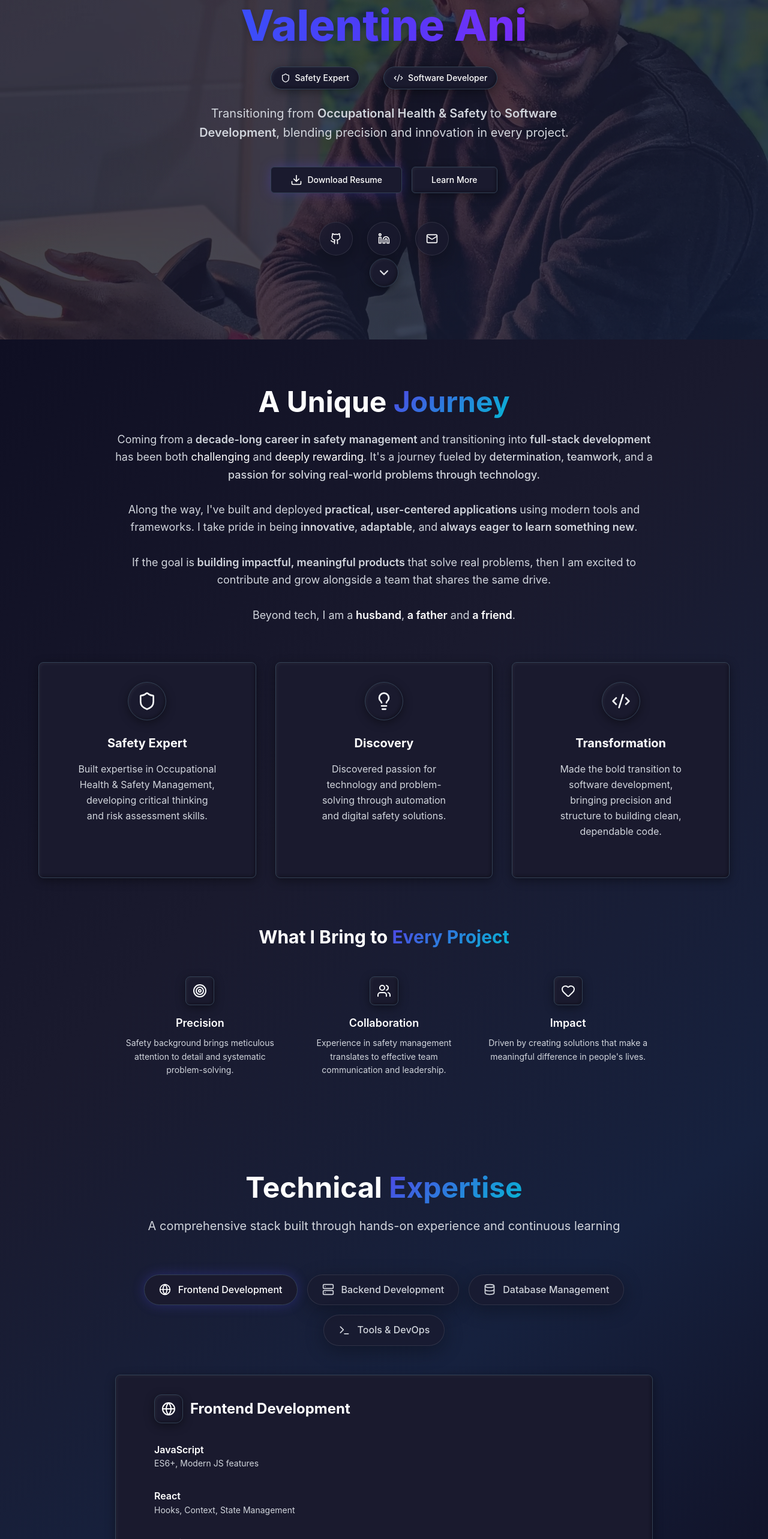
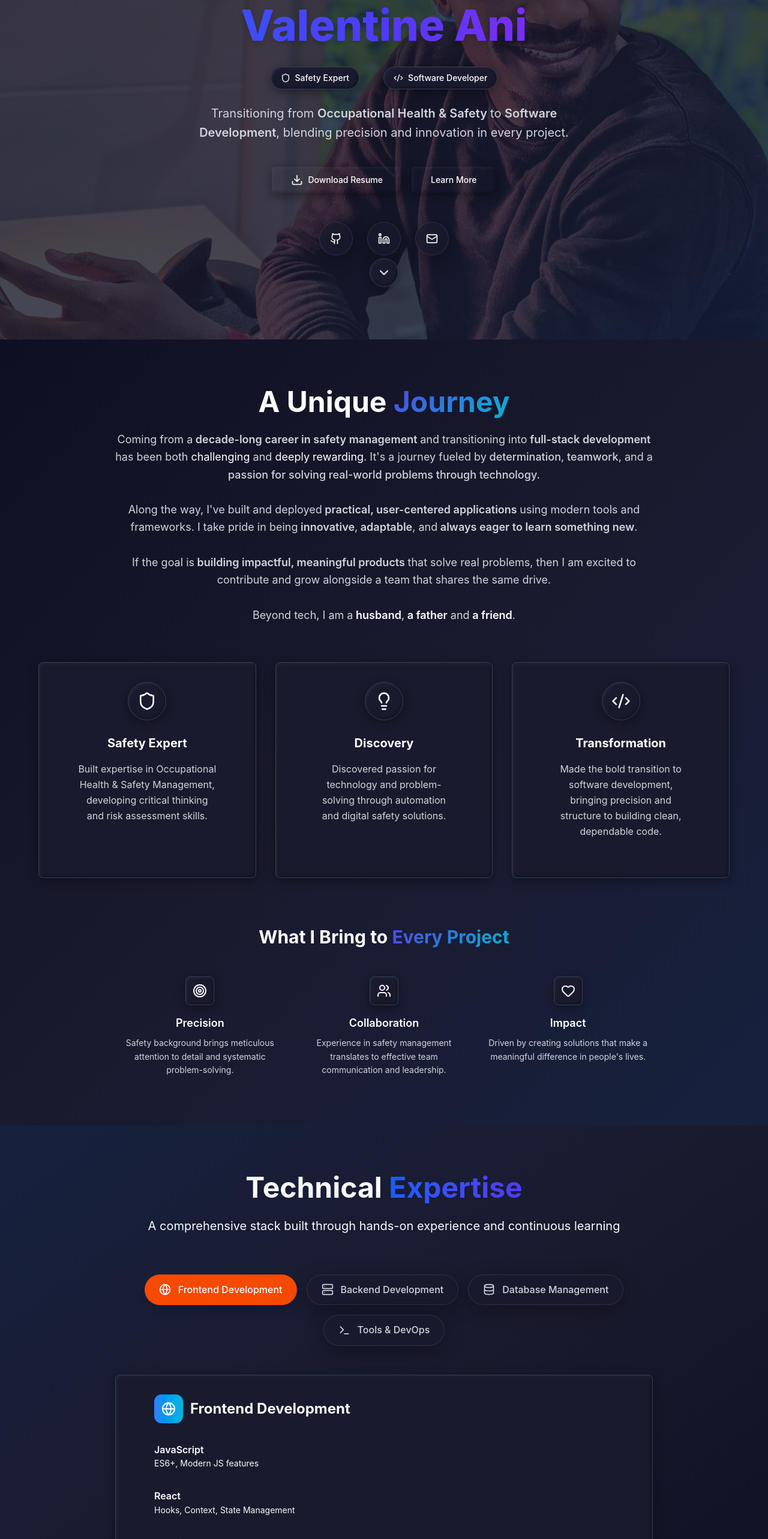
Before and after one commit to kwado5683/ChikwadoAni, a Next.js app: page / in a window 1280 px wide. Shown: the part 234-2800 px from the top of the page at 60% size. Built offline with nearby package versions, Linux system fonts and the light colour scheme.

Commit message:
fix: worked on the styling added neumorphic styling

```diff
--- a/src/components/Contact.jsx
+++ b/src/components/Contact.jsx
@@ -220,9 +220,19 @@ export default function ContactSection() {
                     <Button
                       type="submit"
                       size="lg"
-                      className="w-full bg-gradient-to-r from-primary to-secondary hover:from-orange-600 hover:to-orange-700 text-white py-3 cursor-pointer neumorphic hover:neumorphic-hover transition-all duration-300"
+                      className="w-full text-white py-3 cursor-pointer transition-all duration-300 rounded-lg"
+                      style={{
+                        background: 'linear-gradient(to right, var(--primary), var(--secondary))',
+                        boxShadow: 'inset 2px 2px 5px rgba(255, 255, 255, 0.05), inset -2px -2px 5px rgba(0, 0, 0, 0.3), 0 4px 16px rgba(0, 0, 0, 0.4)'
+                      }}
+                      onMouseEnter={(e) => {
+                        e.target.style.background = 'linear-gradient(to right, #ea580c, #c2410c)';
+                      }}
+                      onMouseLeave={(e) => {
+                        e.target.style.background = 'linear-gradient(to right, var(--primary), var(--secondary))';
+                      }}
                     >
-                      <Send className="w-4 h-4 mr-2 " />
+                      {/* <Send className="w-4 h-4 mr-2 " /> */}
                       Send Message
                     </Button>
                   </form>
--- a/src/components/Hero.jsx
+++ b/src/components/Hero.jsx
@@ -233,12 +233,12 @@ export default function HeroSection() {
             className="mt-6 mb-10"
           >
                          <div className="flex items-center justify-center gap-4 mb-6">
-               <div className="flex items-center gap-2 px-4 py-2 neumorphic rounded-full hover:neumorphic-hover hover:bg-orange-600/20 cursor-pointer transition-all duration-300 group">
+                               <div className="flex items-center gap-2 px-4 py-2 neumorphic rounded-full hover:neumorphic-hover hover:bg-orange-600/20 transition-all duration-300 group">
                   <Shield className="w-4 h-4 text-primary group-hover:text-orange-400 transition-colors duration-300" />
                   <span className="text-sm font-medium text-white group-hover:text-orange-200 transition-colors duration-300">Safety Expert</span>
                 </div>
                 <div className="w-2 h-2 bg-primary rounded-full animate-pulse"></div>
-               <div className="flex items-center gap-2 px-4 py-2 neumorphic rounded-full hover:neumorphic-hover hover:bg-orange-600/20 cursor-pointer transition-all duration-300 group">
+                <div className="flex items-center gap-2 px-4 py-2 neumorphic rounded-full hover:neumorphic-hover hover:bg-orange-600/20 transition-all duration-300 group">
                   <Code2 className="w-4 h-4 text-secondary group-hover:text-orange-400 transition-colors duration-300" />
                   <span className="text-sm font-medium text-white group-hover:text-orange-200 transition-colors duration-300">Software Developer</span>
                 </div>
@@ -261,7 +261,10 @@ export default function HeroSection() {
                               <Button
                   size="lg"
                   className="w-full bg-gradient-to-r from-primary to-secondary hover:from-orange-600 hover:to-orange-700
-                   text-white px-8 py-3 text-lg neumorphic hover:neumorphic-hover cursor-pointer glow-primary"
+                   text-white px-8 py-3 text-lg cursor-pointer glow-primary transition-all duration-300 rounded-lg"
+                  style={{
+                    boxShadow: 'inset 2px 2px 5px rgba(255, 255, 255, 0.05), inset -2px -2px 5px rgba(0, 0, 0, 0.3), 0 4px 16px rgba(0, 0, 0, 0.4)'
+                  }}
                 >
                   <Download className="w-5 h-5 mr-2" />
                   Download Resume
@@ -269,10 +272,12 @@ export default function HeroSection() {
             </a>
                         <Button
               size="lg"
-              variant="outline"
               onClick={scrollToAbout}
-              className="w-full sm:w-auto neumorphic text-white cursor-pointer hover:neumorphic-hover hover:bg-orange-600
-               px-8 py-3 text-lg border-0"
+              className="w-full sm:w-auto text-white cursor-pointer hover:bg-orange-600
+               px-8 py-3 text-lg border-0 transition-all duration-300 rounded-lg"
+              style={{
+                boxShadow: 'inset 2px 2px 5px rgba(255, 255, 255, 0.05), inset -2px -2px 5px rgba(0, 0, 0, 0.3), 0 4px 16px rgba(0, 0, 0, 0.4)'
+              }}
             >
               Learn More
             </Button>
@@ -302,7 +307,9 @@ export default function HeroSection() {
                  title={label}
                >
                  <div className="group-hover:scale-110 transition-transform duration-300">
-                   {icon}
+                   {React.cloneElement(icon, {
+                     className: "w-5 h-5 group-hover:text-orange-400 transition-colors duration-300"
+                   })}
                  </div>
                </motion.a>
              ))}
@@ -316,7 +323,7 @@ export default function HeroSection() {
                  className="absolute bottom-8 left-1/2 -translate-x-1/2 cursor-pointer"
              >
                  <div className="w-12 h-12 neumorphic rounded-full flex items-center justify-center hover:neumorphic-hover hover:bg-orange-600/20 transition-all duration-300">
-                   <ChevronDown className="w-6 h-6 text-primary group-hover:text-orange-400 transition-colors duration-300" />
+                   <ChevronDown className="w-6 h-6 text-primary hover:text-orange-400 transition-colors duration-300" />
                  </div>
              </motion.div>
         </div>
--- a/src/components/Skills.jsx
+++ b/src/components/Skills.jsx
@@ -17,7 +17,7 @@ export default function SkillsSection() {
     frontend: {
       title: "Frontend Development",
       icon: Globe,
-      color: "from-primary to-secondary",
+      color: "from-blue-500 to-cyan-500",
       skills: [
         { name: "JavaScript",description: "ES6+, Modern JS features" },
         { name: "React", description: "Hooks, Context, State Management" },
@@ -28,7 +28,7 @@ export default function SkillsSection() {
     backend: {
       title: "Backend Development",
       icon: Server,
-      color: "from-secondary to-accent",
+      color: "from-green-500 to-emerald-500",
       skills: [
         { name: "Node.js", description: "Express, APIs, Middleware" },
         { name: "RESTful APIs", description: "Design, Implementation, Testing" },
@@ -39,7 +39,7 @@ export default function SkillsSection() {
     database: {
       title: "Database Management",
       icon: Database,
-      color: "from-accent to-primary",
+      color: "from-purple-500 to-violet-500",
       skills: [
         { name: "PostgreSQL", description: "Complex queries, Optimization" },
         { name: "MongoDB", description: "NoSQL, Aggregation, Indexing" },
@@ -50,7 +50,7 @@ export default function SkillsSection() {
     tools: {
       title: "Tools & DevOps",
       icon: Terminal,
-      color: "from-primary to-accent",
+      color: "from-orange-500 to-red-500",
       skills: [
         { name: "Git", description: "Version control, Branching, Collaboration" },
         { name: "Linux", description: "Command line, System administration" },
@@ -63,7 +63,7 @@ export default function SkillsSection() {
   const categories = Object.keys(skillCategories);
 
   return (
-    <section id="skills" className="py-20 bg-gradient-to-br from-[#1a1a2e] via-[#16213e] to-[#0f0f23]">
+    <section id="skills" className="py-20 bg-gradient-to-br from-[#16213e] via-[#1a1a2e] to-[#0f0f23]">
       <div className="container mx-auto px-6">
         <motion.div
           initial={{ opacity: 0, y: 50 }}
@@ -72,10 +72,10 @@ export default function SkillsSection() {
           transition={{ duration: 0.8 }}
           className="max-w-4xl mx-auto text-center mb-16"
         >
-          <h2 className="text-4xl md:text-5xl font-bold text-white mb-6">
-            Technical <span className="gradient-text-primary">Expertise</span>
+          <h2 className="text-4xl md:text-5xl font-bold text-white-900 mb-6">
+            Technical <span className="text-transparent bg-clip-text bg-gradient-to-r from-blue-600 to-indigo-600">Expertise</span>
           </h2>
-          <p className="text-xl text-gray-300 leading-relaxed">
+          <p className="text-xl text-white-200 leading-relaxed">
             A comprehensive stack built through hands-on experience and continuous learning
           </p>
         </motion.div>
@@ -91,13 +91,13 @@ export default function SkillsSection() {
                   onClick={() => setActiveCategory(category)}
                   whileHover={{ scale: 1.05 }}
                   whileTap={{ scale: 0.95 }}
-                  className={`flex items-center gap-3 px-6 py-3 rounded-full font-medium transition-all duration-300 cursor-pointer ${
+                  className={`flex items-center gap-3 px-6 py-3 rounded-full font-medium transition-all duration-300 cursor-pointer group ${
                     activeCategory === category
-                      ? 'neumorphic text-white glow-primary'
+                      ? 'bg-orange-600 text-white shadow-lg hover:bg-orange-700'
                       : 'glassmorphic text-gray-300 hover:glassmorphic-hover hover:bg-orange-600 hover:text-white'
                   }`}
                 >
-                  <IconComponent className="w-5 h-5" />
+                  <IconComponent className="w-5 h-5 group-hover:text-orange-400 transition-colors duration-300" />
                   {categoryData.title}
                 </motion.button>
               );
@@ -115,10 +115,10 @@ export default function SkillsSection() {
           <Card className="neumorphic border-0 p-8">
             <CardContent className="p-8">
               <div className="flex items-center gap-3 mb-8">
-                <div className={`w-12 h-12 rounded-xl bg-gradient-to-r ${skillCategories[activeCategory].color} flex items-center justify-center neumorphic`}>
+                <div className={`w-12 h-12 rounded-xl bg-gradient-to-r ${skillCategories[activeCategory].color} flex items-center justify-center`}>
                   {React.createElement(skillCategories[activeCategory].icon, { className: "w-6 h-6 text-white" })}
                 </div>
-                <h3 className="text-2xl font-bold text-white">
+                <h3 className="text-2xl font-bold text-white-900">
                   {skillCategories[activeCategory].title}
                 </h3>
               </div>
@@ -132,12 +132,23 @@ export default function SkillsSection() {
                     transition={{ duration: 0.5, delay: index * 0.1 }}
                     className="group"
                   >
-                    <div className="flex justify-between items-center mb-2">
+                    <div className="flex justify-between items-center  mb-2">
                       <div>
-                        <h4 className="font-semibold text-white">{skill.name}</h4>
-                        <p className="text-sm text-gray-300">{skill.description}</p>
+                        <h4 className="font-semibold text-white-900">{skill.name}</h4>
+                        <p className="text-sm text-white-600">{skill.description}</p>
                       </div>
+                      {/* <Badge variant="outline" className="text-sm font-medium">
+
+                      </Badge> */}
                     </div>
+                    {/* <div className="w-full bg-slate-200 rounded-full h-2 overflow-hidden">
+                      <motion.div
+                        initial={{ width: 0 }}
+                        animate={{ width: `${skill.level}%` }}
+                        transition={{ duration: 1, delay: index * 0.1 }}
+                        className={`h-full bg-gradient-to-r ${skillCategories[activeCategory].color} rounded-full`}
+                      />
+                    </div> */}
                   </motion.div>
                 ))}
               </div>
```
Lines whose indentation alone changed are shown as unchanged.
